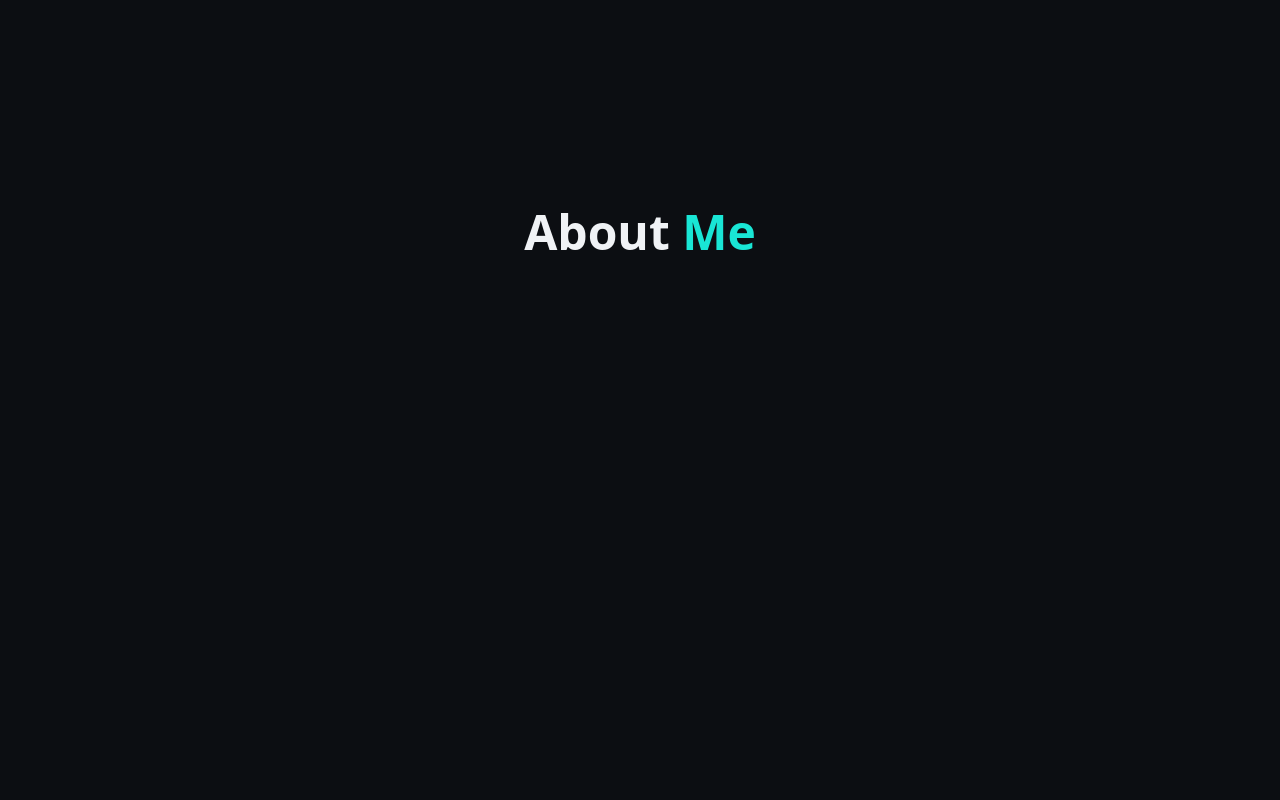
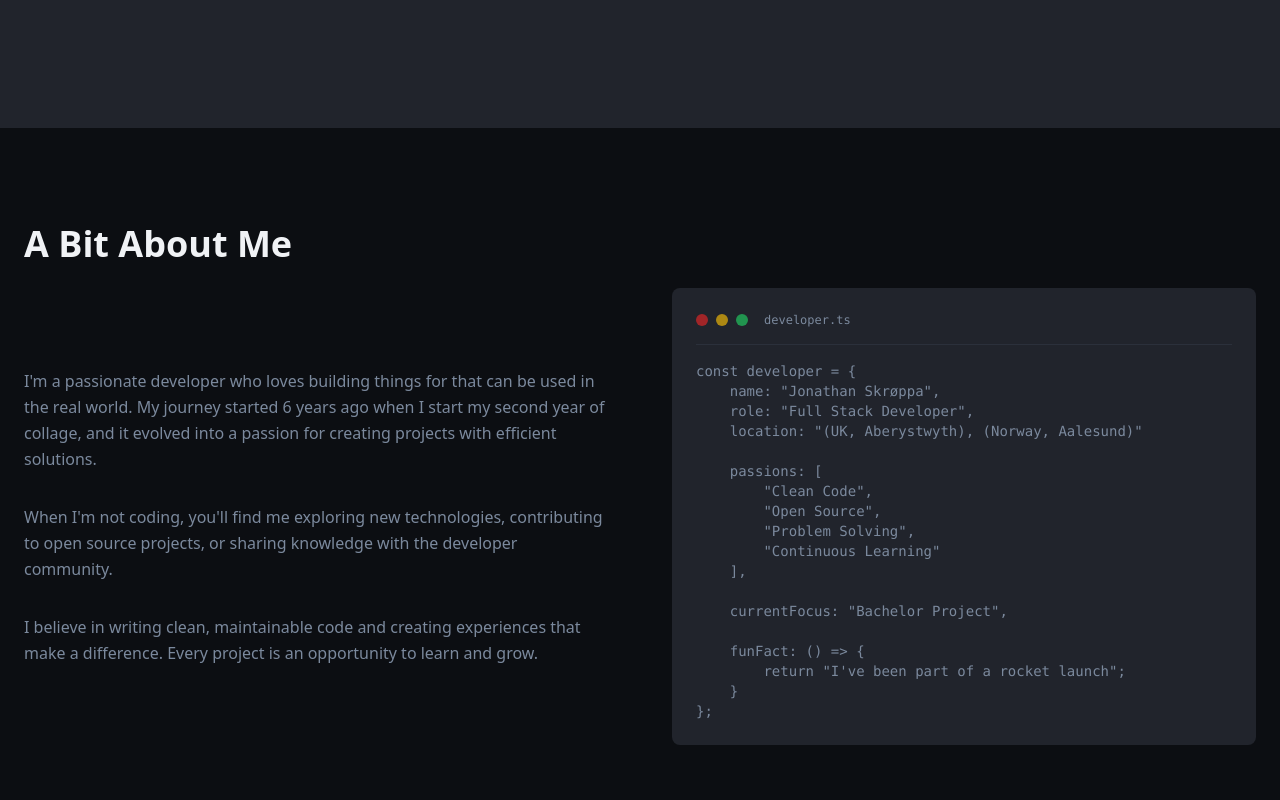
Before and after one commit to SKJonathan/Portfolio_Website, a React (Vite) app: page / in a window 1280 px wide. Shown: the part 2560-3360 px from the top of the page. Built offline with nearby package versions, Linux system fonts and the light colour scheme.

Commit message:
Added About me and skills section

```diff
--- a/src/App.jsx
+++ b/src/App.jsx
@@ -3,6 +3,8 @@ import Navbar from './components/Navbar';
 import Sidebar from './components/Sidebar';
 import Hero from './components/HeroSection';
 import ProjectSection from './components/ProjectSection';
+import Skills from './components/SkillsSection'
+import AboutMe from './components/AboutMe'
 
 
 function App() {
@@ -33,14 +35,13 @@ function App() {
       <main className="pt-20">
         <Hero />
         <ProjectSection></ProjectSection>
+        <Skills></Skills>
+        <AboutMe></AboutMe>
 
 
 
-        <section id="skills" className="min-h-screen py-20 px-6">
-          <h2 className="text-5xl font-bold text-center mb-16">
-            My <span className="text-primary">Skills</span>
-          </h2>
-        </section>
+
+
 
         <section id="about" className="min-h-screen py-20 px-6">
           <h2 className="text-5xl font-bold text-center mb-16">
--- /dev/null
+++ b/src/components/AboutMe.jsx
@@ -0,0 +1,65 @@
+function AboutMe(){
+    return (
+        <section id="about" className="py-24 px-6">
+          <h2 className="text-3xl md:text-4xl font-bold mb-6">
+              A Bit <span className="text-gradient">About Me</span>
+            </h2>
+            <div className="grid lg:grid-cols-2 gap-16 items-center">
+            <div className="space-y-8 text-muted-foreground leading-relaxed">
+              <p>
+                I'm a passionate developer who loves building things for that can be used in the real world.
+                My journey started 6 years ago when I start my second year of collage, and
+                it evolved into a passion for creating projects with efficient solutions.
+              </p>
+              <p>
+                When I'm not coding, you'll find me exploring new technologies,
+                contributing to open source projects, or sharing knowledge with
+                the developer community.
+              </p>
+              <p>
+                I believe in writing clean, maintainable code and creating
+                experiences that make a difference. Every project is an
+                opportunity to learn and grow.
+              </p>
+            </div>
+
+            <div className="bg-secondary glass rounded-lg p-6 font-mono text-sm">
+              <div className="flex items-center gap-2 mb-4 pb-4 border-b border-border">
+                <div className="w-3 h-3 rounded-full bg-destructive/70" />
+                <div className="w-3 h-3 rounded-full bg-yellow-500/70" />
+                <div className="w-3 h-3 rounded-full bg-green-500/70" />
+                <span className="ml-2 text-muted-foreground text-xs">developer.ts</span>
+              </div>
+              <pre className="text-muted-foreground overflow-x-auto">
+                <code>
+            {`const developer = {
+    name: "Jonathan Skrøppa",
+    role: "Full Stack Developer",
+    location: "(UK, Aberystwyth), (Norway, Aalesund)"
+
+    passions: [
+        "Clean Code",
+        "Open Source",
+        "Problem Solving",
+        "Continuous Learning"
+    ],
+
+    currentFocus: "Bachelor Project",
+
+    funFact: () => {
+        return "I've been part of a rocket launch";
+    }
+};`}
+                </code>
+              </pre>
+            </div>
+          </div>
+
+
+        </section>
+
+
+            );
+}
+
+export default AboutMe;
```
